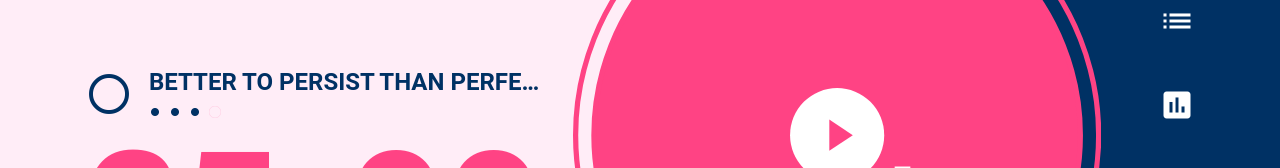
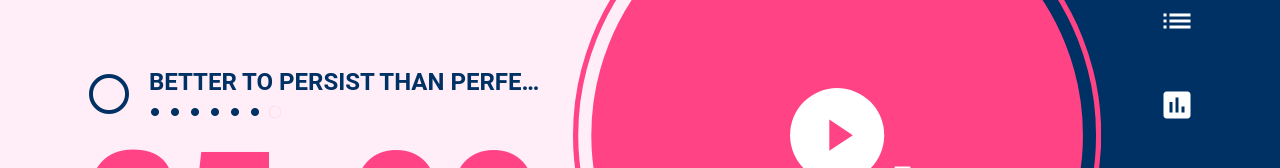
Before and after one commit to yowlonglee/thef2e-pomodoro, a Vue app: page / in a window 1280 px wide. Shown: the part 185-353 px from the top of the page. Built offline with nearby package versions, Linux system fonts and the light colour scheme; a small style sheet from the web is missing.

Commit message:
Use loop to render pomodoro history graphics

```diff
--- a/src/store.js
+++ b/src/store.js
@@ -13,7 +13,7 @@ export default new Vuex.Store({
       isPause: false
     },
     toDos: [
-      { title: "Better to persist than perfect", pomodoro: 2 },
+      { title: "Better to persist than perfect", pomodoro: 6 },
       {
         title:
           "The second thing to do today is always better than the first one",
--- a/src/views/MainView.vue
+++ b/src/views/MainView.vue
@@ -13,8 +13,7 @@
           >
         </div>
         <div class="timer">
-          <template v-if="firstToDo">
-            <div class="timer-to-do to-do">
+          <div class="timer-to-do to-do" v-if="firstToDo">
             <div class="to-do-radio">
               <i class="material-icons md-48 unchecked">
                 radio_button_unchecked
@@ -25,15 +24,15 @@
             </div>
             <div class="to-do-container">
               <div class="to-do-title">{{ firstToDo.title }}</div>
-                <div class="pomodoro-history">
-                  <div class="history-item">
+              <div class="to-do-history">
+                <div class="history-group" v-if="firstToDo.pomodoro > 0">
+                  <div
+                    class="history-item"
+                    v-for="n in firstToDo.pomodoro"
+                    :key="n"
+                  >
                     <i class="material-icons md-12">fiber_manual_record</i>
                   </div>
-                  <div class="history-item">
-                    <i class="material-icons md-12">fiber_manual_record</i>
-                  </div>
-                  <div class="history-item">
-                    <i class="material-icons md-12">fiber_manual_record</i>
                 </div>
                 <div class="timer-svg-container">
                   <svg viewBox="-0.5 -0.5 101 101">
@@ -44,10 +43,7 @@
               </div>
             </div>
           </div>
-          </template>
-          <template v-else>
-            <div>What are you working on?</div>
-          </template>
+          <div v-else>What are you working on?</div>
           <div class="timer-duration">
             <div class="duration-item">{{ strMinutes }}</div>
             <div class="duration-item">:</div>
@@ -273,11 +269,15 @@ export default {
   .to-do-title {
     font-size: 1.5rem;
   }
-  .pomodoro-history {
+  .to-do-history {
     display: flex;
     align-items: flex-end;
   }
+  .history-group {
+    display: inline-block;
+  }
   .history-item {
+    display: inline-block;
     color: $dark-blue;
     margin-right: 8px;
   }
```
Lines whose indentation alone changed are shown as unchanged.
